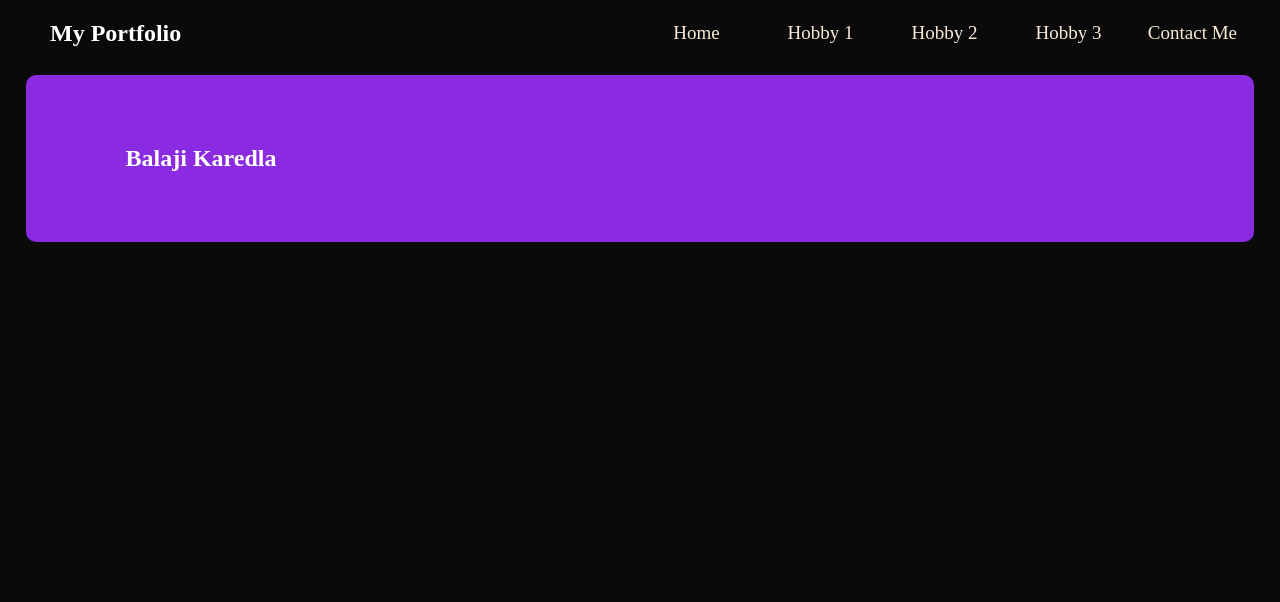
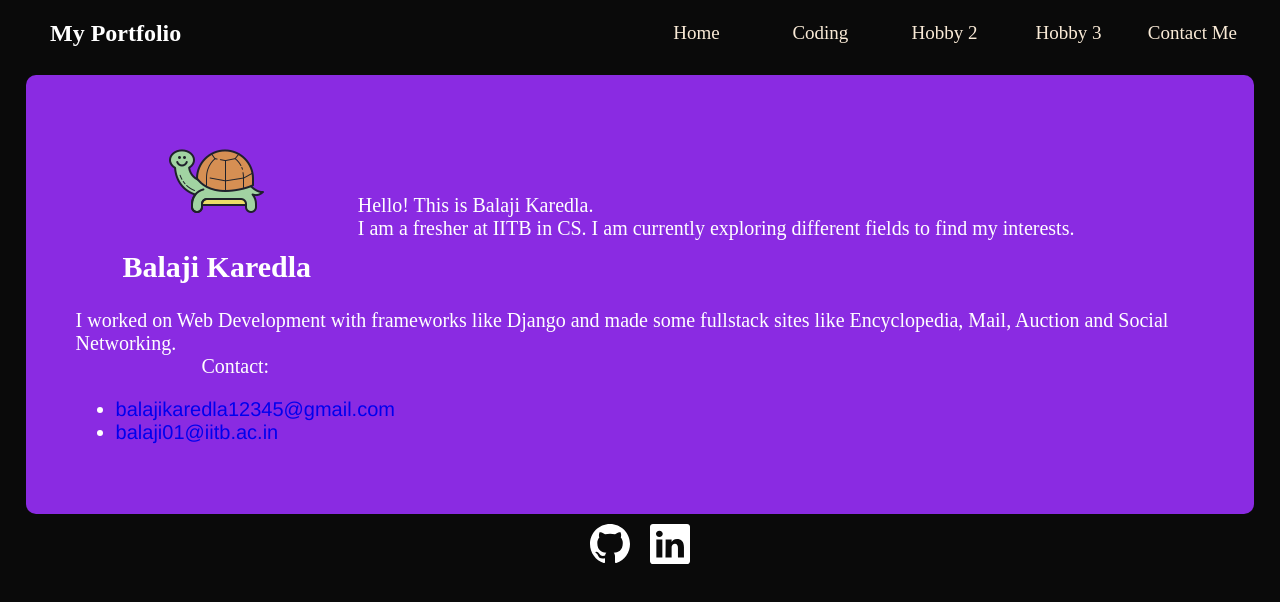
Before and after one commit to balaji2005/DevCom-Website, a plain HTML site: page index.html in a window 1280 px wide. Drawn offline with Linux system fonts and the light colour scheme.

Commit message:
What I could do

```diff
--- a/index.html
+++ b/index.html
@@ -8,7 +8,7 @@
     </head>
     <body>
         <div style="display: flex; flex-direction: row; background-color: rgb(10, 10, 10);">
-            <h2 style="width: -webkit-fill-available;">My Portfolio</h2>
+            <h2 id="head" style="width: -webkit-fill-available;">My Portfolio</h2>
             <div id="nav" style="right: 100vw;">
                 <div id="menu" style="flex-direction: column; align-items: center;justify-content: center;">
                     <svg xmlns="http://www.w3.org/2000/svg" width="40" height="40" fill="currentColor" class="bi bi-list" viewBox="0 0 16 16">
@@ -25,7 +25,7 @@
                     <nav>Hobby 2</nav>
                 </div>
                 <div class="nav-link" data-value="0">
-                    <nav>Hobby 1</nav>
+                    <nav>Coding</nav>
                 </div>
                 <div class="nav-link" data-value="4">
                     <nav>Home</nav>
@@ -36,7 +36,7 @@
                     <nav>Home</nav>
                 </div>
                 <div class="nav-link-mobile" data-value="0">
-                    <nav>Hobby 1</nav>
+                    <nav>Coding</nav>
                 </div>
                 <div class="nav-link-mobile" data-value="1">
                     <nav>Hobby 2</nav>
@@ -54,15 +54,55 @@
             <div class="data" id="page4" style="display: flex;">
                 <div class="page" id="index-div-1">
                     <div class="page-left" id="index-div-1-left">
+                        <img src="favicon.png" alt="Image not found">
                         <h2>Balaji Karedla</h2>
                     </div>
                     <div class="page-right" id="index-div-id-1-right">
+                        <p>
+                            Hello! This is Balaji Karedla.<br> I am a fresher at IITB in CS.
+                            I am currently exploring different fields to find my interests.
+                        </p>
+                    </div>
+                </div>
+                <div class="page" id="index-div-2">
+                    <div class="page-left" id="index-div-2-left">
+                        I worked on Web Development with frameworks like Django and made some fullstack sites like Encyclopedia, Mail, Auction and Social Networking.
+                    </div>
+                    <div class="page-right" id="index-div-id-2-right">
+                    </div>
+                </div>
+                <div class="page" id="index-div-3">
+                    <div class="page-left" id="index-div-3-left">
 
                     </div>
                 </div>
-
+                <div class="page" id="index-div-3">
+                    <div class="page-left" id="index-div-3-left">
+                        Contact:
+                        <ul>
+                            <li><a href="mailto:balajikaredla12345@gmail.com" target="_blank" style="text-decoration: none; font-family: 'Franklin Gothic Medium', 'Arial Narrow', Arial, sans-serif;">balajikaredla12345@gmail.com</a></li>
+                            <li><a href="mailto:balaji01@iitb.ac.in" target="_blank" style="text-decoration: none; font-family: 'Franklin Gothic Medium', 'Arial Narrow', Arial, sans-serif;">balaji01@iitb.ac.in</a></li>
+                        </ul>
+                    </div>
+                    <div class="page-right" id="index-div-id-3-right">
+                    </div>
+                </div>
             </div>
-            <div class="data" id="page0"></div>
+            <div class="data" id="page0">
+                <div class="page" id="coding-div-1">
+                    <div class="page-left" id="coding-div-1-left">
+                        One of my hobbies is coding..
+                        I like to build stuff using HTML, CSS and Javascript.
+                        I also like to solve problems using programming and trying out new stuff.
+                    </div>
+                </div>
+                <div class="page" id="coding-div-2">
+                    <div class="page-left" id="coding-div-2-left">
+                        I am interested in Competitive Programming and CTFs and I explore them whenever I am free.<br>
+                        I also worked on AI projects like Tic-Tac-Toe bot and Sudoku Solver.<br>
+                    </div>
+                </div>
+            </div>
             <div class="data" id="page1"></div>
             <div class="data" id="page2"></div>
             <div class="data" id="page3">
@@ -80,9 +120,23 @@
 
             </div>
         </div>
-        <div onclick="topFunction()" id="myBtn" title="Go to top"><svg xmlns="http://www.w3.org/2000/svg" width="24" height="24" fill="currentColor" class="bi bi-arrow-up-circle" viewBox="0 0 16 16">
-            <path fill-rule="evenodd" d="M1 8a7 7 0 1 0 14 0A7 7 0 0 0 1 8m15 0A8 8 0 1 1 0 8a8 8 0 0 1 16 0m-7.5 3.5a.5.5 0 0 1-1 0V5.707L5.354 7.854a.5.5 0 1 1-.708-.708l3-3a.5.5 0 0 1 .708 0l3 3a.5.5 0 0 1-.708.708L8.5 5.707z"/>
-          </svg></div>
+        <div id="footer">
+            <div class="icons" onclick="window.open('https://github.com/balaji2005')">
+                <svg xmlns="http://www.w3.org/2000/svg" width="40" height="40" fill="currentColor" class="bi bi-github" viewBox="0 0 16 16">
+                    <path d="M8 0C3.58 0 0 3.58 0 8c0 3.54 2.29 6.53 5.47 7.59.4.07.55-.17.55-.38 0-.19-.01-.82-.01-1.49-2.01.37-2.53-.49-2.69-.94-.09-.23-.48-.94-.82-1.13-.28-.15-.68-.52-.01-.53.63-.01 1.08.58 1.23.82.72 1.21 1.87.87 2.33.66.07-.52.28-.87.51-1.07-1.78-.2-3.64-.89-3.64-3.95 0-.87.31-1.59.82-2.15-.08-.2-.36-1.02.08-2.12 0 0 .67-.21 2.2.82.64-.18 1.32-.27 2-.27s1.36.09 2 .27c1.53-1.04 2.2-.82 2.2-.82.44 1.1.16 1.92.08 2.12.51.56.82 1.27.82 2.15 0 3.07-1.87 3.75-3.65 3.95.29.25.54.73.54 1.48 0 1.07-.01 1.93-.01 2.2 0 .21.15.46.55.38A8.01 8.01 0 0 0 16 8c0-4.42-3.58-8-8-8"/>
+                </svg>
+            </div>
+            <div class="icons" onclick="window.open('https://www.linkedin.com/in/balaji-karedla')">
+                <svg xmlns="http://www.w3.org/2000/svg" width="40" height="40" fill="currentColor" class="bi bi-linkedin" viewBox="0 0 16 16">
+                    <path d="M0 1.146C0 .513.526 0 1.175 0h13.65C15.474 0 16 .513 16 1.146v13.708c0 .633-.526 1.146-1.175 1.146H1.175C.526 16 0 15.487 0 14.854zm4.943 12.248V6.169H2.542v7.225zm-1.2-8.212c.837 0 1.358-.554 1.358-1.248-.015-.709-.52-1.248-1.342-1.248S2.4 3.226 2.4 3.934c0 .694.521 1.248 1.327 1.248zm4.908 8.212V9.359c0-.216.016-.432.08-.586.173-.431.568-.878 1.232-.878.869 0 1.216.662 1.216 1.634v3.865h2.401V9.25c0-2.22-1.184-3.252-2.764-3.252-1.274 0-1.845.7-2.165 1.193v.025h-.016l.016-.025V6.169h-2.4c.03.678 0 7.225 0 7.225z"/>
+                </svg>
+            </div>
+        </div>
+        <div onclick="topFunction()" id="myBtn" title="Go to top"   >
+            <svg xmlns="http://www.w3.org/2000/svg" width="24" height="24" fill="currentColor" class="bi bi-arrow-up-circle" viewBox="0 0 16 16">
+                <path fill-rule="evenodd" d="M1 8a7 7 0 1 0 14 0A7 7 0 0 0 1 8m15 0A8 8 0 1 1 0 8a8 8 0 0 1 16 0m-7.5 3.5a.5.5 0 0 1-1 0V5.707L5.354 7.854a.5.5 0 1 1-.708-.708l3-3a.5.5 0 0 1 .708 0l3 3a.5.5 0 0 1-.708.708L8.5 5.707z"/>
+            </svg>
+        </div>
         <script src="script.js"></script>
     </body>
 </html>
--- a/style.css
+++ b/style.css
@@ -5,7 +5,7 @@ html, body {
     color: white;
 }
 
-h2 {
+#head {
     margin-left: 50px;
 }
 
@@ -45,18 +45,7 @@ h2 {
     background-color: rgb(10, 10, 10);
     height: calc(66*5px);
     border-bottom: 1px solid rgb(200, 200, 200);
-    /* animation: open-menu;
-    animation-duration: 2s; */
 }
-
-/* @keyframes open-menu {
-    from {
-        top: -calc(66*5px);
-    }
-    top {
-        top: 75px;
-    }
-} */
 
 #nav {
     background-color: rgb(10, 10, 10);
@@ -140,11 +129,6 @@ h2 {
     }
 }
 
-a{
-    text-decoration: none;
-    color: antiquewhite;
-}
-
 /* Content */
 
 .data {
@@ -160,7 +144,30 @@ a{
     border-radius: 10px;
     background-color: blueviolet;
     padding: 50px;
+    font-size: 20px;
 }
+
+@media screen and (max-width: 1100px) {
+}
+
+@media screen and (min-width: 1100px) {
+    .page {
+        display: flex;
+        flex-direction: row;
+    }
+
+    #index-div-1-left {
+        width: 25%;
+    }
+}
+
+.page-right, .page-left {
+    display: flex;
+    flex-direction: column;
+    align-items: center;
+    justify-content: center;
+}
+
 
 /* Contact Form */
 
@@ -228,6 +235,21 @@ input {
     padding-left: 0;
 }
 
+/* Footer */
+
+#footer {
+    display: flex;
+    flex-direction: row;
+    align-items: center;
+    justify-content: center;
+}
+
+.icons {
+    margin-top: 20px;
+    margin: 10px;
+    cursor: pointer;
+}
+
 /* Go To Top */
 
 #myBtn {
@@ -253,3 +275,18 @@ input {
 #myBtn:hover {
     background-color: #555; /* Add a dark-grey background on hover */
 }
+
+#footer {
+    animation: fade-in;
+    animation-duration: 2s;
+}
+
+@keyframes fade-in {
+    from {
+        opacity: 0%;
+    }
+
+    to {
+        opacity: 100%;
+    }
+}
```
